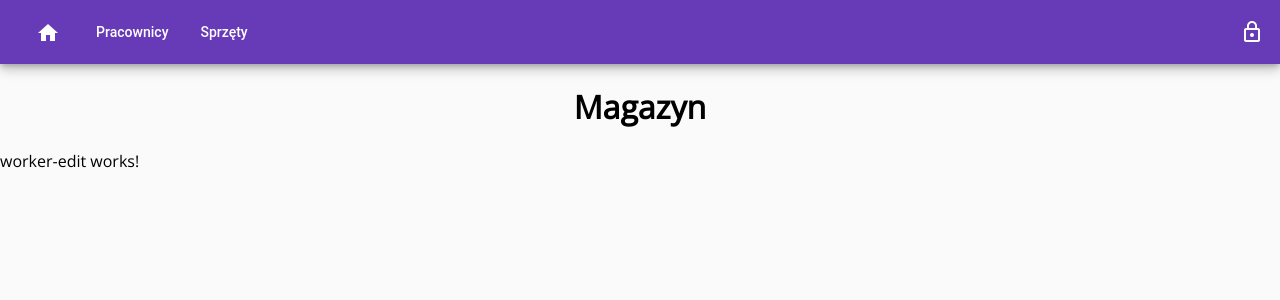
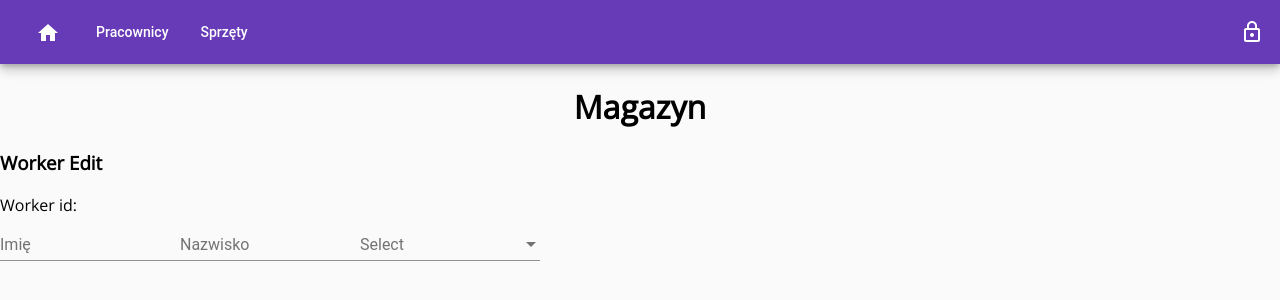
Before and after one commit to zaqwsx55/magazyn, an Angular app: page /workeredit in a window 1280 px wide. Shown: the top 300 px of the page. Built offline with nearby package versions, Linux system fonts and the light colour scheme.

Commit message:
Praca nad komponentem WorkerEdit

```diff
--- a/src/app/worker-edit/worker-edit.component.html
+++ b/src/app/worker-edit/worker-edit.component.html
@@ -1,3 +1,17 @@
-<p>
-  worker-edit works!
-</p>
+<h3>Worker Edit</h3>
+<div>Worker id: {{ worker.id }}</div>
+
+<mat-form-field>
+  <input matInput placeholder="Imię">
+</mat-form-field>
+
+<mat-form-field>
+  <input matInput placeholder="Nazwisko">
+</mat-form-field>
+
+<mat-form-field>
+  <mat-select placeholder="Select">
+    <mat-option value="m">Mężczyzna</mat-option>
+    <mat-option value="f">Kobieta</mat-option>
+  </mat-select>
+</mat-form-field>
--- a/src/app/worker-edit/worker-edit.component.ts
+++ b/src/app/worker-edit/worker-edit.component.ts
@@ -1,6 +1,8 @@
 import { Component, OnInit } from '@angular/core';
+import { ActivatedRoute } from '@angular/router';
 
-import { ActivatedRoute } from '@angular/router';
+import { WorkerService } from './../worker.service';
+import { Worker } from '../worker';
 
 @Component({
   selector: 'app-worker-edit',
@@ -9,14 +11,20 @@ import { ActivatedRoute } from '@angular/router';
 })
 export class WorkerEditComponent implements OnInit {
 
-  constructor(private activatedRoute: ActivatedRoute) { }
+  worker: Worker;
+
+  constructor(private activatedRoute: ActivatedRoute, private workerService: WorkerService) { }
 
   ngOnInit() {
+    this.getWorker();
+  }
+
+  getWorker() {
     const id = this.activatedRoute.snapshot.params.id;
     if (id) {
-      console.log('ID: ' + id);
+      this.worker = this.workerService.getWorker(id);
     } else {
-      console.log('Brak id');
+      this.worker = new Worker();
     }
   }
 
```
